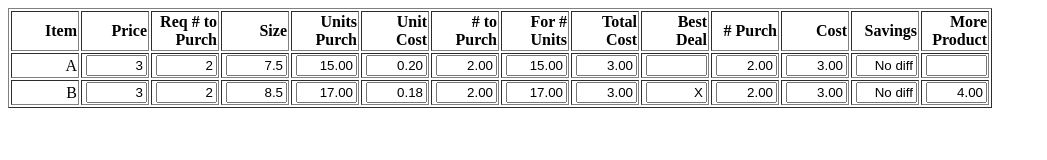
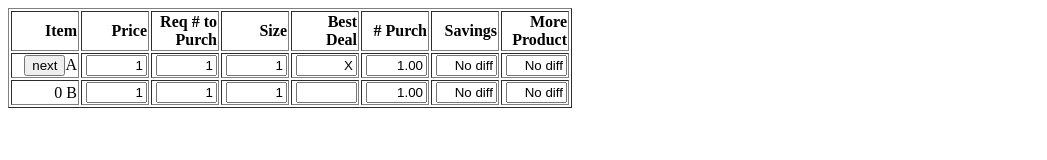
Before and after one commit to joebologna/ItsAGoodDeal, a plain HTML site: page Design/index.html in a window 1280 px wide. Shown: the whole page, without its empty margins (0-1047 px from the left). Drawn offline with Linux system fonts and the light colour scheme.

Commit message:
added hide, more testing

```diff
--- a/Design/index.html
+++ b/Design/index.html
@@ -19,7 +19,6 @@
 			}
 
 			function recalc() {
-
 				var priceA = $('#PriceA').val();
 				var reqNumToPurchA = $('#ReqNumToPurchA').val();
 				var sizeA = $('#SizeA').val();
@@ -107,17 +106,33 @@
 				}
 			}
 
+			var id = 0;
+			var data = [];
+			data.push([[1, 1, 1], [1, 1, 1]]);
+			data.push([[1, 1, 1], [1, 1, 2]]);
+			data.push([[2, 1, 1], [1, 1, 1]]);
+			data.push([[2, 2, 1], [1, 1, 1]]);
 
-			$(document).ready(function() {
-				$('input').attr('size', 5);
-				// var data = [[3, 2, 7.5], [2, 1, 8.5]];
-				var data = [[3, 2, 7.5], [3, 2, 8.5]];
-				for (var i = 0; i < data.length; i++) {
-					for (var j = 0; j < data[i].length; j++) {
-						$('tr:eq(' + (i + 1) + ') td:eq(' + (j + 1) + ') input').val(data[i][j]);
+			function fill() {
+				for (var i = 0; i < data[id].length; i++) {
+					for (var j = 0; j < data[id][i].length; j++) {
+						$('tr:eq(' + (i + 1) + ') td:eq(' + (j + 1) + ') input').val(data[id][i][j]);
 					}
 				}
 				recalc();
+				$('tr:eq(2) td:eq(0)').text(id + ' B');
+			}
+
+			function next() {
+				id = (++id % data.length);
+				fill();
+			}
+
+
+			$(document).ready(function() {
+				$('.h').hide();
+				$('input').attr('size', 5);
+				fill();
 				$('#PriceA,#PriceB,#ReqNumToPurchA,#ReqNumToPurchB,#SizeA,#SizeB,#NumPurchA,#NumPurchB').change(function() {
 					if (/NumPurchA/.test(this.id)) {
 						$('#NumPurchB').val('');
@@ -136,19 +151,22 @@
 				<th>Price</th>
 				<th>Req # to Purch</th>
 				<th>Size</th>
-				<th>Units Purch</th>
-				<th>Unit Cost</th>
-				<th># to Purch</th>
-				<th>For # Units</th>
-				<th>Total Cost</th>
+				<th class="h">Units Purch</th>
+				<th class="h">Unit Cost</th>
+				<th class="h"># to Purch</th>
+				<th class="h">For # Units</th>
+				<th class="h">Total Cost</th>
 				<th>Best Deal</th>
 				<th># Purch</th>
-				<th>Cost</th>
+				<th class="h">Cost</th>
 				<th>Savings</th>
 				<th>More Product</th>
 			</tr>
 			<tr>
-				<td>A</td>
+				<td>
+				<button onclick="next()">
+					next
+				</button>A</td>
 				<td>
 				<input id="PriceA" type="text">
 				</td>
@@ -158,19 +176,19 @@
 				<td>
 				<input id="SizeA" type="text">
 				</td>
-				<td>
+				<td class="h">
 				<input id="UnitsPurchA" type="text" readonly="readonly">
 				</td>
-				<td>
+				<td class="h">
 				<input id="UnitCostA" type="text" readonly="readonly">
 				</td>
-				<td>
+				<td class="h">
 				<input id="NumToPurchA" type="text" readonly="readonly">
 				</td>
-				<td>
+				<td class="h">
 				<input id="NumUnitsPurchA" type="text" readonly="readonly">
 				</td>
-				<td>
+				<td class="h">
 				<input id="TotalCostA" type="text" readonly="readonly">
 				</td>
 				<td>
@@ -179,7 +197,7 @@
 				<td>
 				<input id="NumPurchA" type="text">
 				</td>
-				<td>
+				<td class="h">
 				<input id="CostA" type="text" readonly="readonly">
 				</td>
 				<td>
@@ -200,19 +218,19 @@
 				<td>
 				<input id="SizeB" type="text">
 				</td>
-				<td>
+				<td class="h">
 				<input id="UnitsPurchB" type="text" readonly="readonly">
 				</td>
-				<td>
+				<td class="h">
 				<input id="UnitCostB" type="text" readonly="readonly">
 				</td>
-				<td>
+				<td class="h">
 				<input id="NumToPurchB" type="text" readonly="readonly">
 				</td>
-				<td>
+				<td class="h">
 				<input id="NumUnitsPurchB" type="text" readonly="readonly">
 				</td>
-				<td>
+				<td class="h">
 				<input id="TotalCostB" type="text" readonly="readonly">
 				</td>
 				<td>
@@ -221,7 +239,7 @@
 				<td>
 				<input id="NumPurchB" type="text">
 				</td>
-				<td>
+				<td class="h">
 				<input id="CostB" type="text" readonly="readonly">
 				</td>
 				<td>
```
